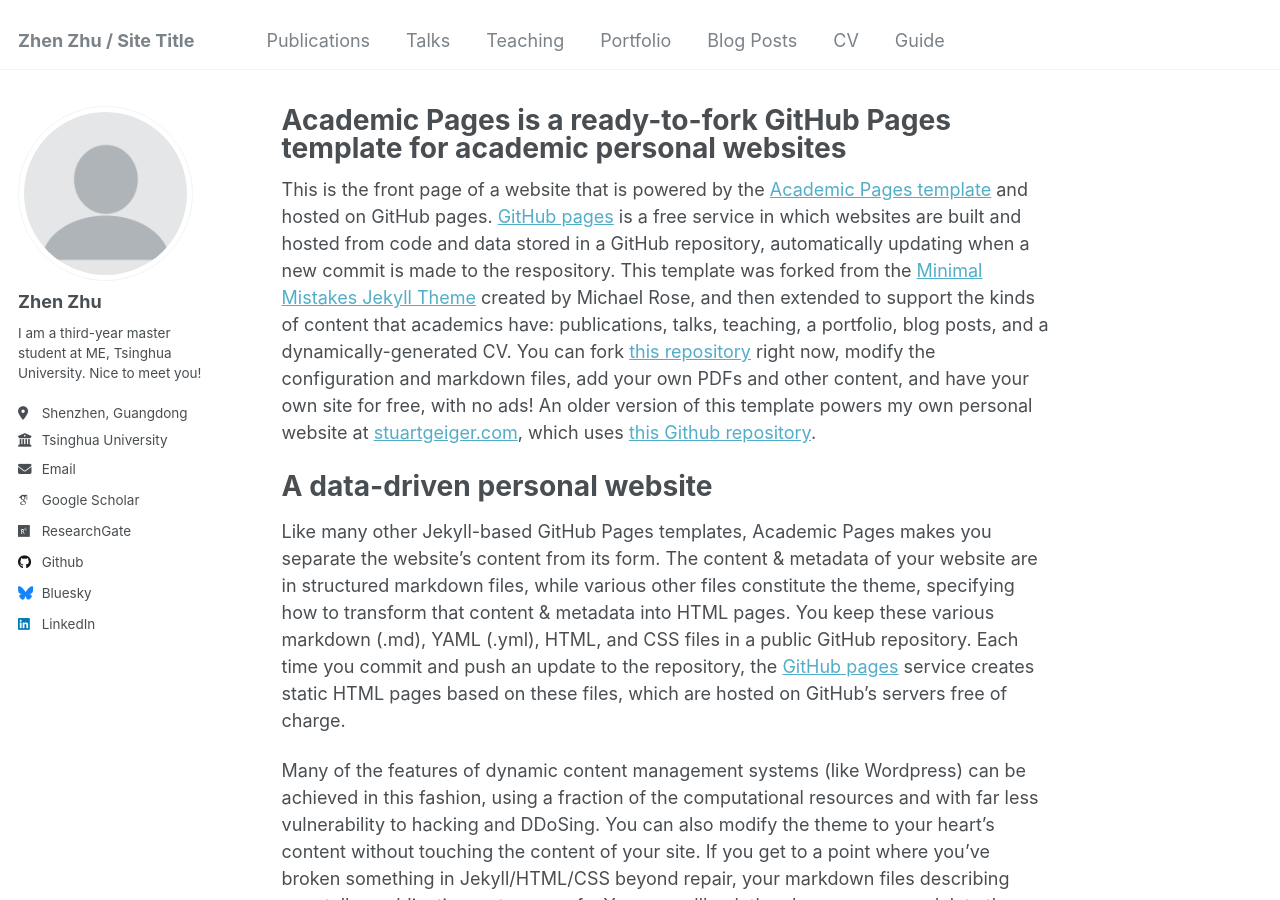
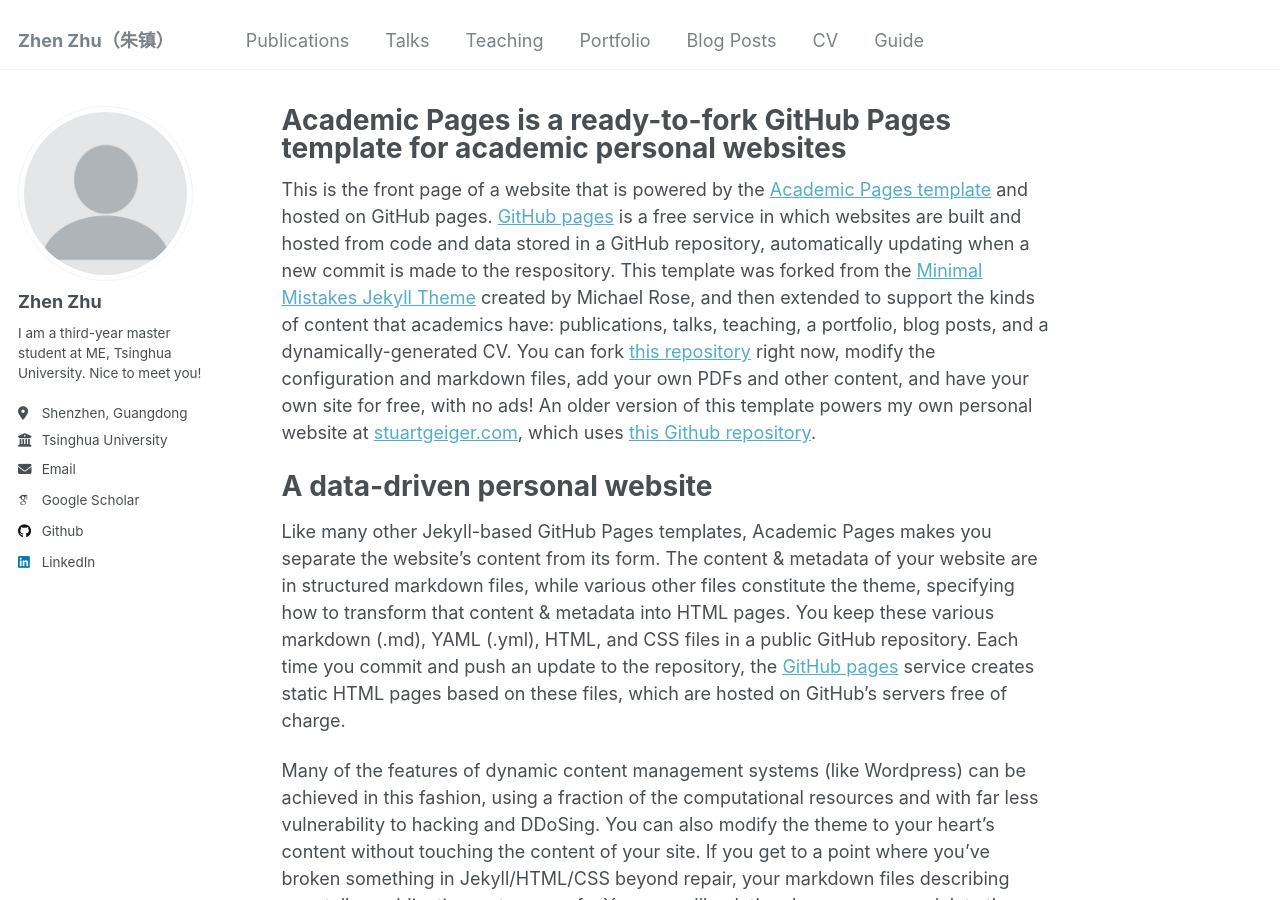
Before and after one commit to zhenzhuzz/zhenzhuzz.github.io, a Jekyll site: the page built from _pages/about.md, in a window 1280 px wide and 900 px high. Built offline with Jekyll 4.4.1, drawn with Linux system fonts in a browser that asks for light colours; some web fonts are replaced.

Commit message:
Update _config.yml

```diff
--- a/_config.yml
+++ b/_config.yml
@@ -8,7 +8,7 @@
 
 # Basic Site Settings
 locale                   : "en-US"
-title                    : "Zhen Zhu / Site Title"
+title                    : "Zhen Zhu（朱镇）"
 title_separator          : "-"
 name                     : &name "Your Name"
 description              : &description "personal description"
@@ -37,7 +37,7 @@ author:
   # orcid            : "http://orcid.org/yourorcidurl"
   # semantic         : # URL
   # pubmed           : "https://www.ncbi.nlm.nih.gov/pubmed/?term=john+snow"
-  researchgate     : "https://www.researchgate.net/profile/Zhu-Zhen-13"
+  # researchgate     : "https://www.researchgate.net/profile/Zhu-Zhen-13"
 
   # Repositories and software development
   bitbucket        : # Username - Update with your username on the site
@@ -48,7 +48,7 @@ author:
   stackoverflow    : # User number or user number and name (i.e., use "1" or "1/jeff-atwood")
 
   # Social media
-  bluesky          : "bsky.app" # Replace this with you Bluesky username
+  bluesky          : # Username #"bsky.app" # Replace this with you Bluesky username
   facebook         : # Username
   flickr           : # Username
   foursquare       : # Username
```
